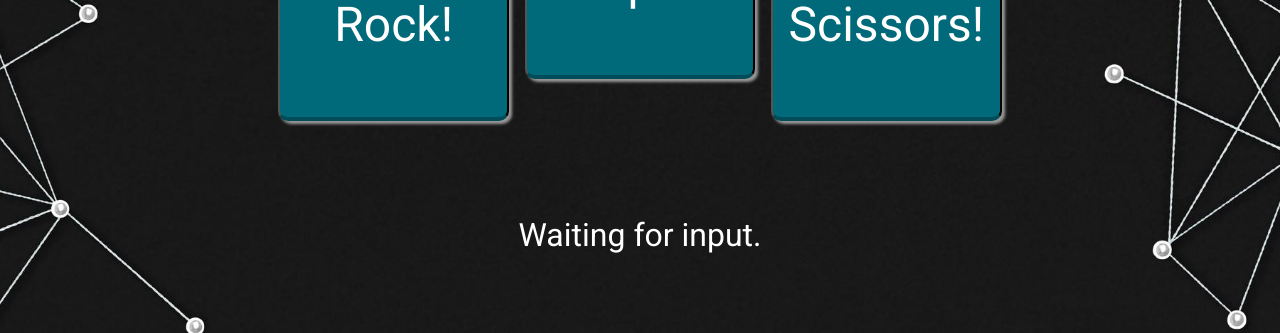
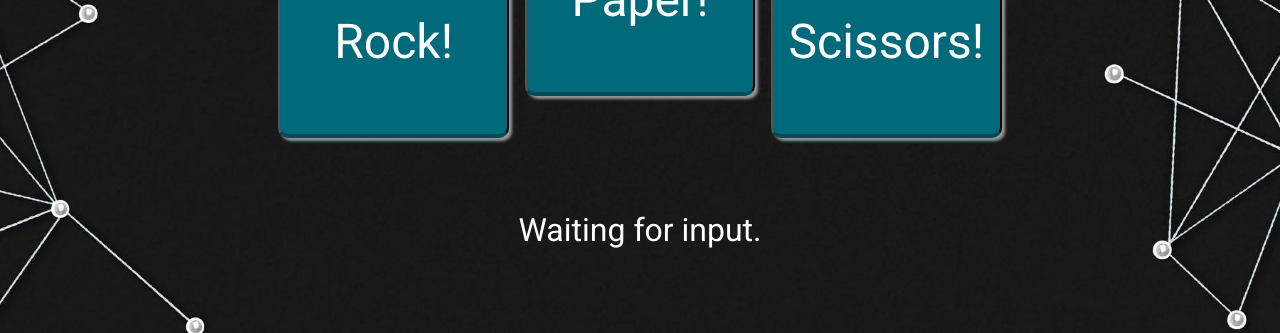
Before and after one commit to paired55/rps, a plain HTML site: page index.html in a window 1280 px wide. Shown: the part 467-800 px from the top of the page. Drawn offline with Linux system fonts and the light colour scheme; a web font is replaced by a local one.

Commit message:
Remove unneccesary padding

```diff
--- a/index.html
+++ b/index.html
@@ -2,7 +2,7 @@
 <html lang="en">
 	<head>
 		<meta charset="UTF-8" />
-		<meta name="viewport" content="width=1024, initial-scale=1.0" />
+		<meta name="viewport" content="width=1024" />
 		<title>Rock, Paper, Scissors!</title>
 		<link rel="preconnect" href="https://fonts.googleapis.com" />
 		<link rel="preconnect" href="https://fonts.gstatic.com" crossorigin />
--- a/styles/styles.css
+++ b/styles/styles.css
@@ -103,7 +103,6 @@ img {
 	flex-direction: column;
 	justify-content: center;
 	align-items: center;
-	padding-top: 2rem;
 	gap: 1rem;
 	font-family: "Protest Strike", "Roboto", sans-serif;
 	color: white;
```
